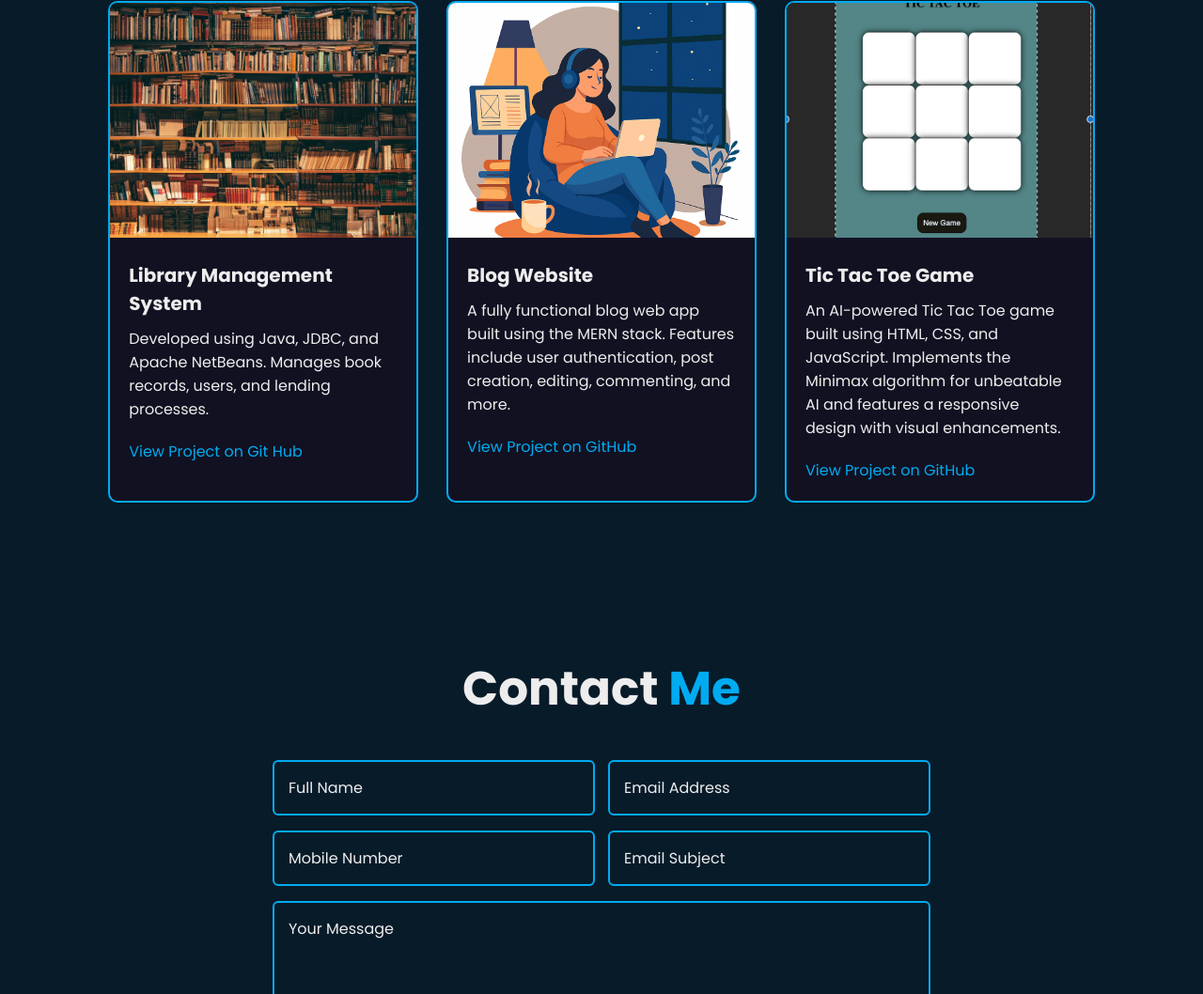
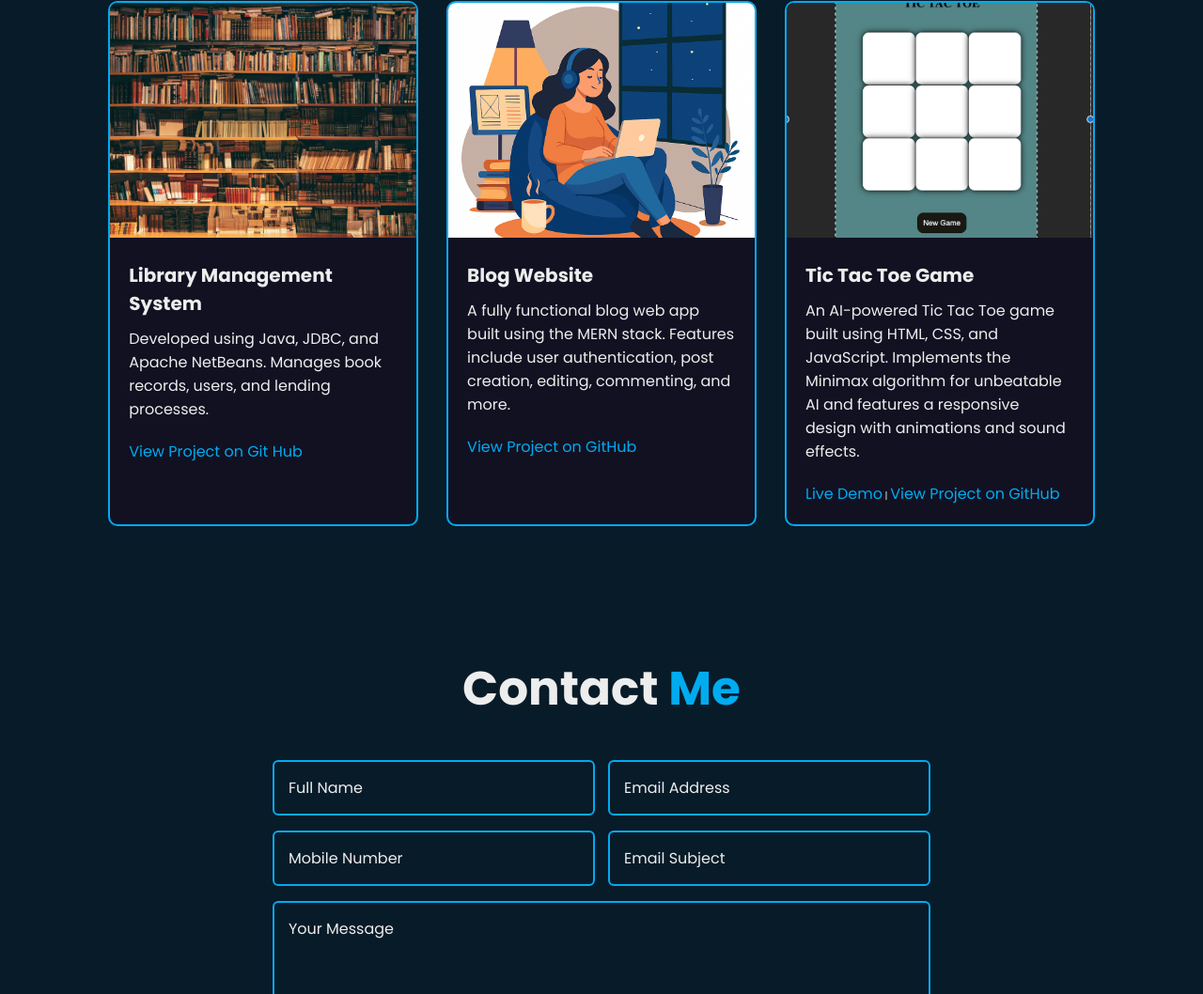
Before and after one commit to AfreenKn/Portfolio, a plain HTML site: page index.html in a window 1280 px wide. Shown: the part 3763-4821 px from the top of the page at 94% size. Drawn offline with nearby package versions, Linux system fonts and the light colour scheme.

Commit message:
Update index.html

```diff
--- a/index.html
+++ b/index.html
@@ -243,17 +243,20 @@
   </div>
 </div>
 
+
 <!-- Project 3: Tic Tac Toe Game -->
 <div class="project-box">
   <img src="tictactoe.png" alt="Tic Tac Toe Game Project">
   <div class="content">
     <h3>Tic Tac Toe Game</h3>
-    <p>An AI-powered Tic Tac Toe game built using HTML, CSS, and JavaScript. Implements the Minimax algorithm for unbeatable AI and features a responsive design with visual enhancements.</p>
-    <a href="https://github.com/AfreenKn/Tic-Tac-Toe" target="_blank">View Project on GitHub</a>
+    <p>An AI-powered Tic Tac Toe game built using HTML, CSS, and JavaScript. Implements the Minimax algorithm for unbeatable AI and features a responsive design with animations and sound effects.</p>
+    <a href="https://afreenkn.github.io/Tik-Tac-Toe/" target="_blank">Live Demo</a> |
+    <a href="https://github.com/AfreenKn/Tik-Tac-Toe---" target="_blank">View Project on GitHub</a>
   </div>
 </div>
 
-        <!-- Project: 3 Wi-Fi Controlled Robot -->
+
+        <!-- Project: 4 Wi-Fi Controlled Robot -->
 <!--
 <div class="project-box">
   <img src="robot.jpeg" alt="Wi-Fi Controlled Robot Car">
@@ -264,7 +267,7 @@
   </div>
 </div> -->
 
-         <!--  Project 4 -->
+         <!--  Project 5 -->
 <!--       <div class="project-box">
         <img src="Ecommerce.jpg" alt="Project 2">
         <div class="content">
@@ -274,7 +277,7 @@
         </div>
       </div> -->
 
-      <!-- Project 5 -->
+      <!-- Project 6 -->
 <!--       <div class="project-box">
         <img src="Weather.webp" alt="Project 3">
         <div class="content">
```
